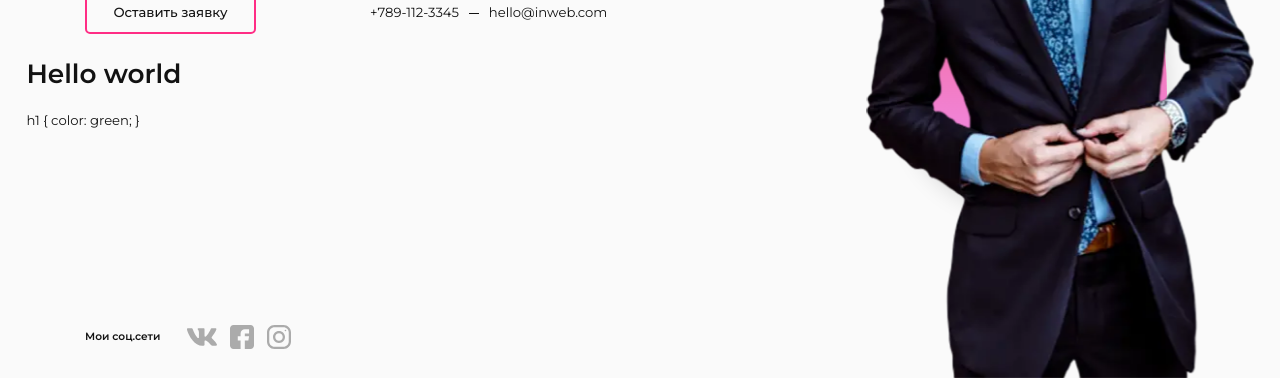
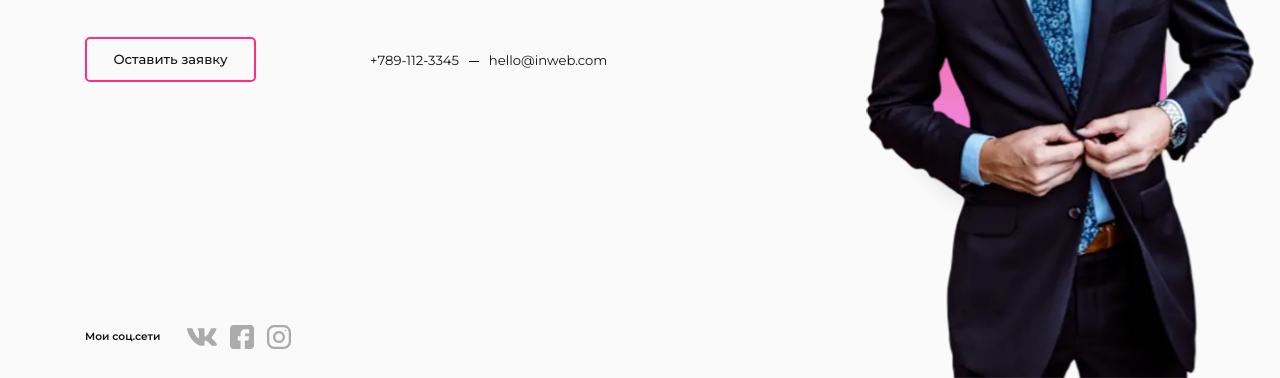
Before and after one commit to kseilons/inweb.github.io, a plain HTML site: page index.html in a window 1280 px wide. Shown: the part 422-800 px from the top of the page. Drawn offline with nearby package versions, Linux system fonts and the light colour scheme.

Commit message:
Update index.html

```diff
--- a/index.html
+++ b/index.html
@@ -242,13 +242,6 @@
     </div> <!-- /.intro  -->
 </div> <!-- /.container -->
 
-<h1 class=”title”>Hello world</h2>
-
-h1 {
-    color: green;
-}
-
-
 <picture><source srcset="img/person.webp" type="image/webp"><img class= "author" src="img/person.png" alt=""></picture>
 <div class="circle"></div>
     </div>
```
